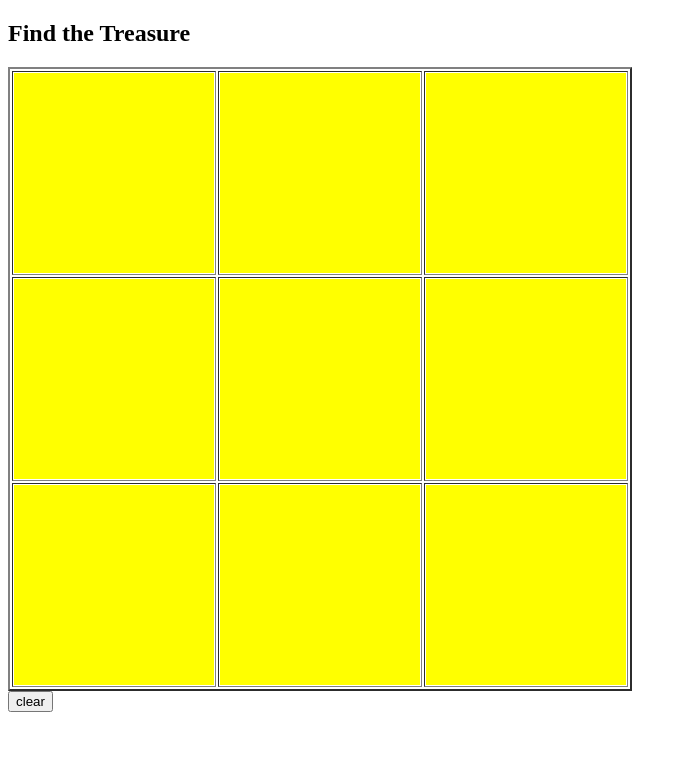
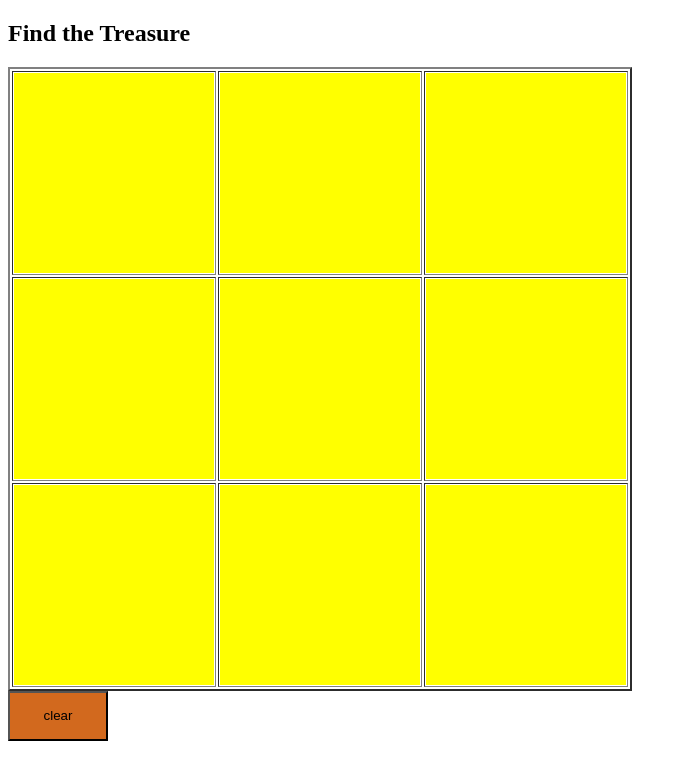
Before and after one commit to premgaynewar/TreasureHunt, a plain HTML site: page index.html in a window 1280 px wide. Shown: the whole page, without its empty margins (0-687 px from the left). Drawn offline with Linux system fonts and the light colour scheme.

Commit message:
Update index.html

```diff
--- a/index.html
+++ b/index.html
@@ -50,7 +50,7 @@
     </script>
     <div id="gameStatus">       </div>
     <div id="gameStatuswon"></div>
-    <input type="reset" id="reset" value="clear" onclick="doclear()"/>
+    <input style="height: 50px; width: 100px; background-color: chocolate;" type="reset" id="reset" value="clear" onclick="doclear()"/>
 
     <script>
         var statusDiv = document.getElementById("gameStatus");
```
